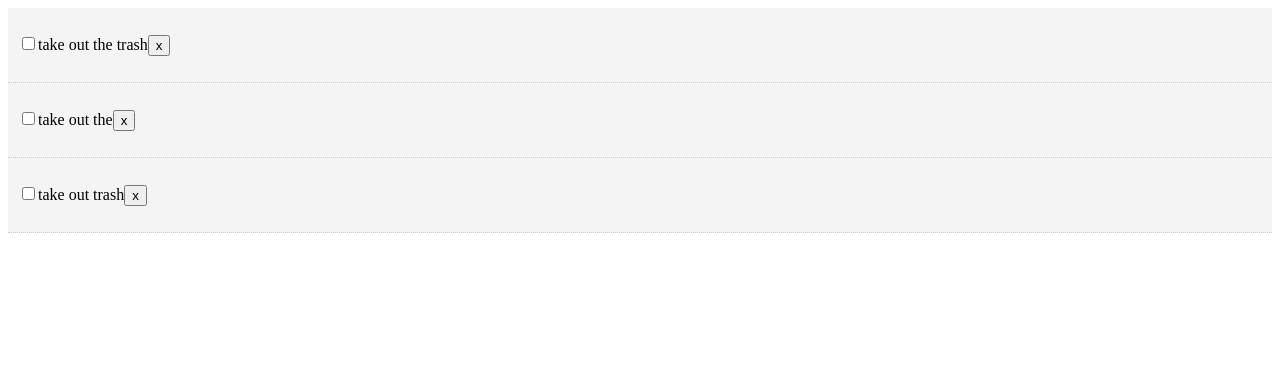
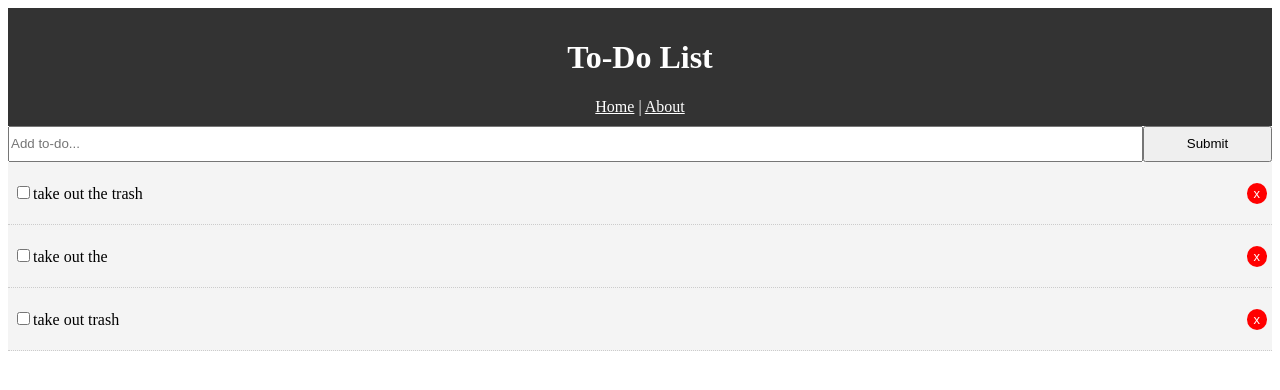
Before and after one commit to arunbhardwaj/todolist, a React (Create React App) app: page / in a window 1280 px wide. Shown: the top 390 px of the page. Built offline with nearby package versions, Linux system fonts and the light colour scheme.

Commit message:
Includes add to-do feature, about page with routing

```diff
--- a/package.json
+++ b/package.json
@@ -8,7 +8,9 @@
     "@testing-library/user-event": "^7.2.1",
     "react": "^16.12.0",
     "react-dom": "^16.12.0",
-    "react-scripts": "3.3.0"
+    "react-router-dom": "^5.1.2",
+    "react-scripts": "3.3.0",
+    "uuid": "^3.4.0"
   },
   "scripts": {
     "start": "react-scripts start",
--- a/src/App.css
+++ b/src/App.css
@@ -13,3 +13,10 @@ a {
 	color: #333;
 	text-decoration: none;
 }
+
+.btn {
+	display: inline-block;
+	background: #555;
+	border: none;
+	color: #fff;
+}
--- a/src/App.js
+++ b/src/App.js
@@ -1,42 +1,88 @@
 import React, { Component } from 'react';
+import { BrowserRouter as Router, Route } from 'react-router-dom';
 import Todos from './components/Todos';
+import Header from './components/layout/Header';
+import AddTodo from './components/AddTodo';
+import uuid from 'uuid';
+import About from './components/pages/About';
 
 class App extends Component {
     state = {
         todos: [
             {
-                id: 1,
+                id: uuid.v4(),
                 title: 'take out the trash',
                 completed: false
             },
             {
-                id: 2,
+                id: uuid.v4(),
                 title: 'take out the',
                 completed: false
             },
             {
-                id: 3,
+                id: uuid.v4(),
                 title: 'take out trash',
                 completed: false
             }
         ]
     }
 
-    markComplete = (id) => {
-        this.setState({ todos: this.state.todos.map(todo => {
+    // This toggles
+    toggleComplete = (id) => {
+        this.setState(
+            {
+                todos: this.state.todos.map(todo => {
                     if(todo.id === id) {
                         todo.completed = !todo.completed
                     }
                     return todo;
-        })});
+                } )
             }
+        );
+    }
+
+    // Deletes a Todo in todos
+    deleteTodo = (id) => {
+        //Filters out a todo based on a
+        this.setState(
+            {
+                todos: this.state.todos.filter( todo => todo.id !== id )
+            }
+        );
+    }
+
+    addTodo = (title) => {
+        const newTodo = {
+            id: uuid.v4(),
+            title,
+            completed: false
+        }
+        this.setState(
+            {
+                todos: [...this.state.todos, newTodo]
+            }
+        );
+    }
+
 
     render() {
         return (
+            // You have to wrap everything in the Render method with Router
+            <Router>
                 <div className="App">
                     {/* we take the state in app and assign it as a property to the Todos component where we can work with it further */}
-                <Todos todos={this.state.todos} markComplete={this.markComplete} />
+
+                        <Header />
+                        <Route exact path="/" render={props => (
+                            <React.Fragment>
+                                <AddTodo addTodo={this.addTodo}/>
+                                <Todos todos={this.state.todos} toggleComplete={this.toggleComplete} deleteTodo={this.deleteTodo} />
+                            </React.Fragment>
+                        )} />
+                        <Route path="/about" component={About} />
+
                 </div>
+            </Router>
         );
     }
 }
--- /dev/null
+++ b/src/components/AddTodo.js
@@ -0,0 +1,47 @@
+import React, { Component } from 'react'
+
+export class AddTodo extends Component {
+    state = {
+        todoField: ''
+    }
+
+    updateText = (e) => {
+        this.setState(
+            {
+                [e.target.name]: e.target.value
+            }
+        );
+    }
+
+    onSubmit = (e) => {
+        e.preventDefault();
+        this.props.addTodo(this.state.todoField);
+        this.setState({
+            todoField: ''
+        });
+    }
+
+    render() {
+        return (
+            <form onSubmit={this.onSubmit} style={{display: 'flex' }}>
+                <input
+                    type='text'
+                    name='todoField'
+                    placeholder="Add to-do..."
+                    style={{flex: '10', padding: '1px', height: '30px' }}
+                    value={this.state.todoField}
+                    onChange={this.updateText}
+                />
+                <input
+                    className='btn'
+                    type='submit'
+                    value='Submit'
+                    style= {{flex: '1' }}
+
+                />
+            </form>
+        );
+    }
+}
+
+export default AddTodo;
--- a/src/components/TodoItem.js
+++ b/src/components/TodoItem.js
@@ -7,7 +7,7 @@ class TodoItem extends Component {
     getStyle = () => {
         return {
             background: '#f4f4f4',
-            padding: '10px',
+            padding: '5px',
             borderBottom: '1px #ccc dotted',
             textDecoration: this.props.todo.completed ? 'line-through' : 'none'
         }
@@ -16,13 +16,20 @@ class TodoItem extends Component {
 // </* uses component drilling? */>
     render() {
         // destructuring -- basically refactoring so code's easier to read and write
-        const {id, title} = this.props.todo;
+        // const {id, title} = this.props.todo;
         return (
             <div style={this.getStyle()}>
                 <p>
-                    <input type="checkbox" onChange={this.props.markComplete.bind(this, this.props.todo.id) } />
+                    <input
+                        type="checkbox"
+                        onChange={this.props.toggleComplete.bind(this, this.props.todo.id)}
+                    />
                     {this.props.todo.title}
-                    <button>x</button>
+                    <button
+                        onClick={this.props.deleteTodo.bind(this, this.props.todo.id)}
+                        style={btnStyle}>
+                            x
+                    </button>
                 </p>
             </div>
 
@@ -38,5 +45,16 @@ TodoItem.propTypes = {
 //     backgroundColor: '#f4f4f4'
 // }
 
+const btnStyle = {
+    background: '#ff0000',
+    color: '#ffffff',
+    border: 'none',
+    padding: '3px 7px',
+    borderRadius: '50%',
+    cursor: 'pointer',
+    float: 'right',
+    textAlign: 'center',
+    fontSize: '13px'
+}
 
 export default TodoItem;
--- a/src/components/Todos.js
+++ b/src/components/Todos.js
@@ -4,10 +4,9 @@ import PropTypes from 'prop-types';
 
 class Todos extends Component {
     render() {
-        {/* this is a lambda/arrow function */ }
-        return this.props.todos.map((todo) => (
+        return this.props.todos.map(todo => (
 
-            < TodoItem key={todo.id} todo={todo} markComplete={this.props.markComplete}/>
+            <TodoItem key={todo.id} todo={todo} deleteTodo={this.props.deleteTodo} toggleComplete={this.props.toggleComplete}/>
         ));
 
     }
--- /dev/null
+++ b/src/components/layout/Header.js
@@ -0,0 +1,18 @@
+import React from 'react';
+import { Link } from 'react-router-dom';
+
+export default function Header() {
+    return (
+        <header style={headerStyle}>
+            <h1>To-Do List</h1>
+            <Link style={{ color: 'white'}} to="/">Home</Link> | <Link to="/about" style={{ color: 'white'}}>About</Link>
+        </header>
+    )
+}
+
+const headerStyle = {
+    background: '#333',
+    color: 'white',
+    padding: '10px',
+    textAlign: 'center'
+}
--- /dev/null
+++ b/src/components/pages/About.js
@@ -0,0 +1,10 @@
+import React from 'react';
+
+export default function About() {
+    return (
+        <React.Fragment>
+            <h1>About</h1>
+            <p> This is a simple to-do list app. </p>
+        </React.Fragment>
+    )
+}
```
Also changed, not shown: 1 other file (tests, documents, lock files or other folders). Lines whose indentation alone changed are shown as unchanged.
